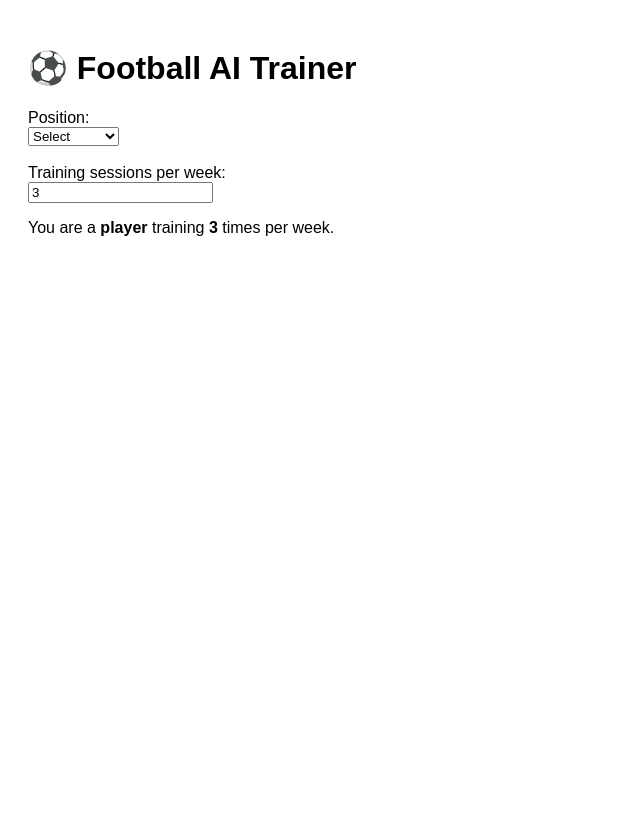
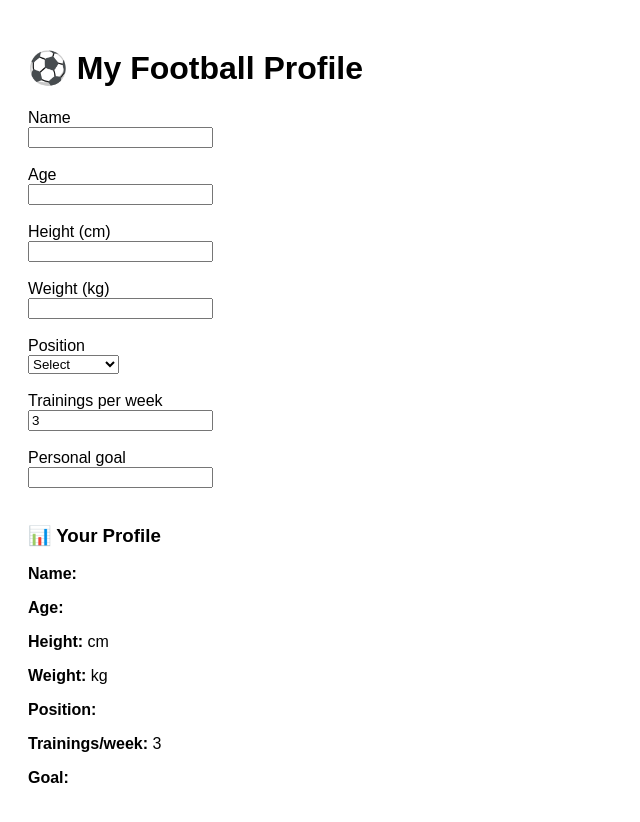
Before and after one commit to alvinmurad406-dotcom/football-ai-app, a React (Create React App) app: page / in a window 1280 px wide. Shown: the top 822 px of the page, without its empty margins (0-640 px from the left). Before the commit the page ends 800 px from the top, so only its background shows below. Built offline with nearby package versions, Linux system fonts and the light colour scheme.

Commit message:
Add user input fields for personal profile

```diff
--- a/src/App.js
+++ b/src/App.js
@@ -1,35 +1,57 @@
 import React, { useState } from "react";
 
 export default function App() {
+  const [name, setName] = useState("");
+  const [age, setAge] = useState("");
+  const [height, setHeight] = useState("");
+  const [weight, setWeight] = useState("");
   const [position, setPosition] = useState("");
   const [sessions, setSessions] = useState(3);
+  const [goal, setGoal] = useState("");
 
   return (
-    <div style={{ padding: 20, fontFamily: "Arial" }}>
-      <h1>⚽ Football AI Trainer</h1>
+    <div style={{ padding: 20, fontFamily: "Arial", maxWidth: 400 }}>
+      <h1>⚽ My Football Profile</h1>
 
-      <label>Position:</label><br />
+      <label>Name</label><br />
+      <input value={name} onChange={e => setName(e.target.value)} /><br /><br />
+
+      <label>Age</label><br />
+      <input type="number" value={age} onChange={e => setAge(e.target.value)} /><br /><br />
+
+      <label>Height (cm)</label><br />
+      <input type="number" value={height} onChange={e => setHeight(e.target.value)} /><br /><br />
+
+      <label>Weight (kg)</label><br />
+      <input type="number" value={weight} onChange={e => setWeight(e.target.value)} /><br /><br />
+
+      <label>Position</label><br />
       <select value={position} onChange={e => setPosition(e.target.value)}>
         <option value="">Select</option>
         <option>Defender</option>
         <option>Midfielder</option>
         <option>Forward</option>
         <option>Goalkeeper</option>
-      </select>
+      </select><br /><br />
 
-      <br /><br />
-
-      <label>Training sessions per week:</label><br />
+      <label>Trainings per week</label><br />
       <input
         type="number"
         value={sessions}
         onChange={e => setSessions(e.target.value)}
-      />
+      /><br /><br />
 
-      <p>
-        You are a <b>{position || "player"}</b> training{" "}
-        <b>{sessions}</b> times per week.
-      </p>
+      <label>Personal goal</label><br />
+      <input value={goal} onChange={e => setGoal(e.target.value)} /><br /><br />
+
+      <h3>📊 Your Profile</h3>
+      <p><b>Name:</b> {name}</p>
+      <p><b>Age:</b> {age}</p>
+      <p><b>Height:</b> {height} cm</p>
+      <p><b>Weight:</b> {weight} kg</p>
+      <p><b>Position:</b> {position}</p>
+      <p><b>Trainings/week:</b> {sessions}</p>
+      <p><b>Goal:</b> {goal}</p>
     </div>
   );
 }
```
